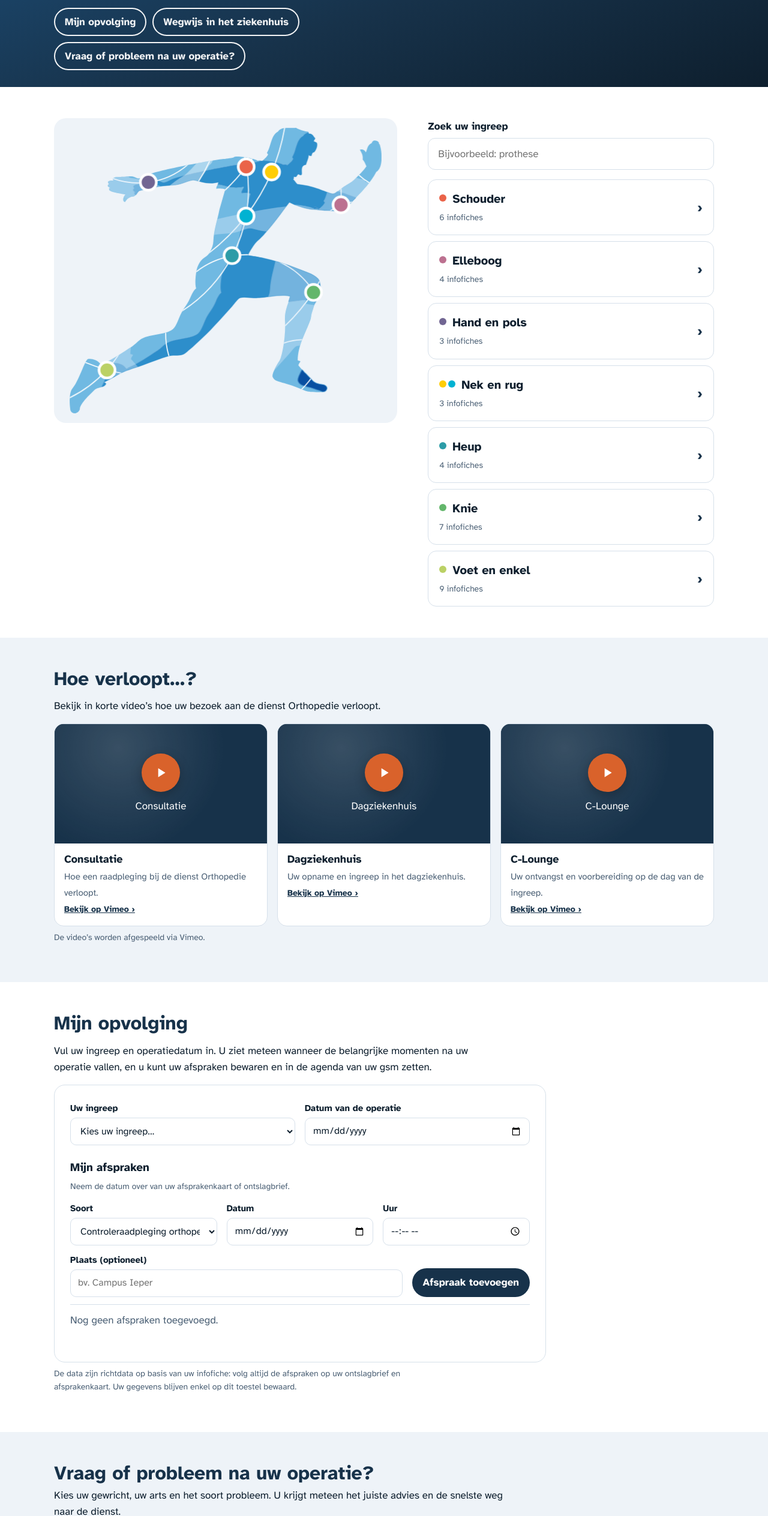
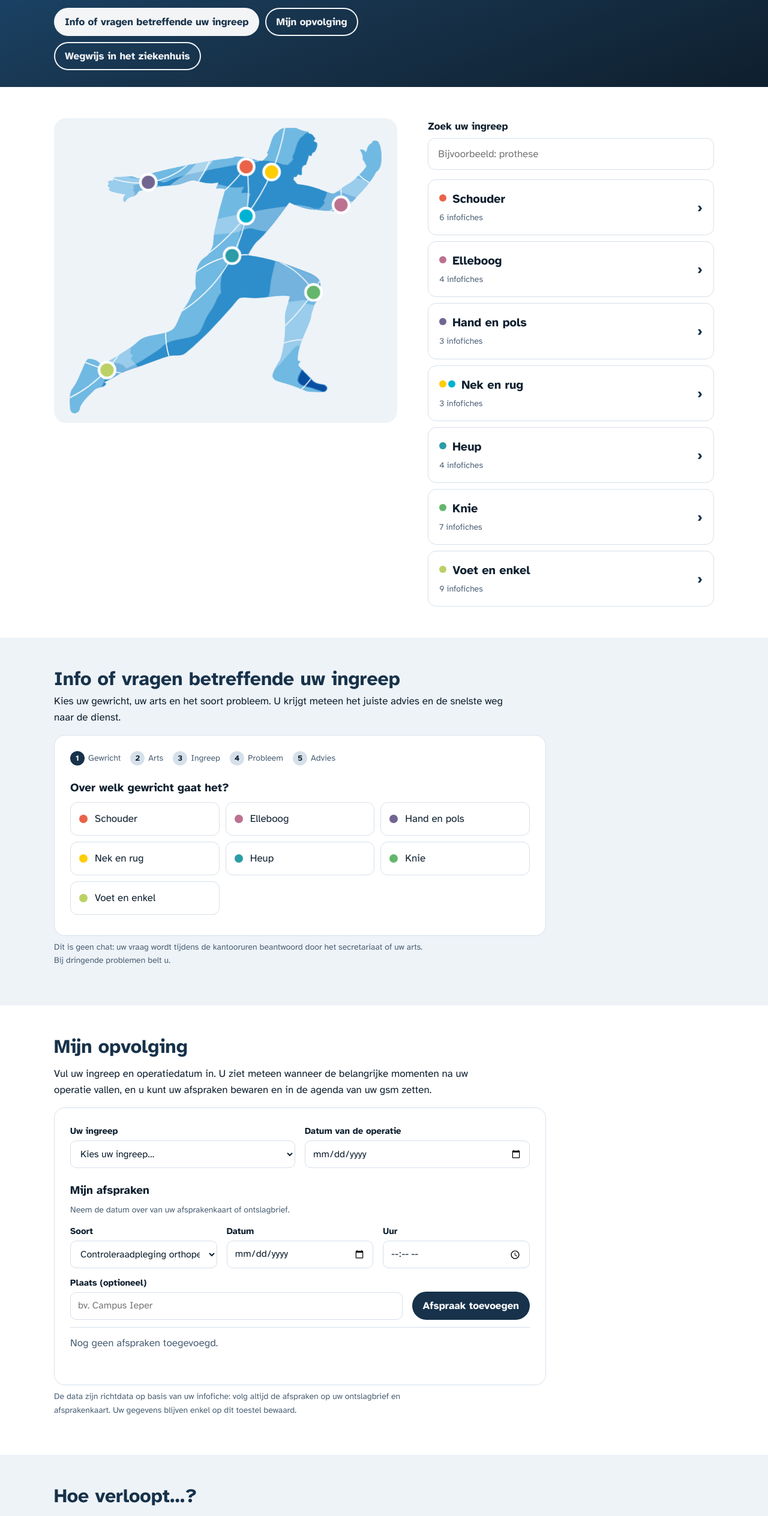
Before and after one commit to thomasverschueren/patientenapp, a plain HTML site: page index.html in a window 1280 px wide. Shown: the part 273-2800 px from the top of the page at 60% size. Drawn offline with Linux system fonts and the light colour scheme.

Commit message:
Startpagina: 'Info of vragen betreffende uw ingreep' bovenaan
Knop en sectie 'Vraag of probleem na uw operatie?' hernoemd en als eerste
geplaatst, gevolgd door 'Mijn opvolging' en 'Wegwijs in het ziekenhuis'.
Service worker-versie verhoogd naar 2026-11-24-1.

Co-Authored-By: Claude Opus 5.5 <noreply@anthropic.com>
Claude-Session: https://claude.ai/code/session_018d3okzyPdrdiked3AwCL4p

```diff
--- a/index.html
+++ b/index.html
@@ -146,6 +146,7 @@ table.hv{width:100%;max-width:560px;border-collapse:collapse;margin:6px 0 4px}ta
 .vplay:focus-visible{outline:3px solid #fff;outline-offset:-6px}
 .vmeta{padding:12px 16px 14px}.vmeta b{display:block;font-size:18px}.vmeta small{color:var(--soft);font-size:15px}
 .vmeta a{font-size:14px;color:var(--pet);font-weight:700}
+.hbtns a:first-child{background:#fff;color:#17324a!important;box-shadow:none!important}
 .view{display:none}.view.on{display:block}
 .hero{background:linear-gradient(160deg,#1d4e78 0%,#17324a 55%,#0e1f2e 100%);color:#fff}
 .hero .wrap,.home .wrap{max-width:1100px}
@@ -193,7 +194,7 @@ table.hv{width:100%;max-width:560px;border-collapse:collapse;margin:6px 0 4px}ta
 <div id="o-remind"></div>
 <h1>Welkom bij de dienst Orthopedie</h1>
 <p class="welcome">Hier vindt u informatie over uw ingreep: hoe u zich voorbereidt, wat er gebeurt tijdens de opname en hoe het herstel verloopt. Kies hieronder het gewricht waarvoor u behandeld wordt.</p>
-<p class="btns" style="margin-top:16px"><a class="btn sec" style="color:#fff;box-shadow:0 0 0 2px #fff inset" href="#opvolging">Mijn opvolging</a><a class="btn sec" style="color:#fff;box-shadow:0 0 0 2px #fff inset" href="#videos">Wegwijs in het ziekenhuis</a><a class="btn sec" style="color:#fff;box-shadow:0 0 0 2px #fff inset" href="#vraag">Vraag of probleem na uw operatie?</a></p>
+<p class="btns hbtns" style="margin-top:16px"><a class="btn sec" style="color:#fff;box-shadow:0 0 0 2px #fff inset" href="#vraag">Info of vragen betreffende uw ingreep</a><a class="btn sec" style="color:#fff;box-shadow:0 0 0 2px #fff inset" href="#opvolging">Mijn opvolging</a><a class="btn sec" style="color:#fff;box-shadow:0 0 0 2px #fff inset" href="#videos">Wegwijs in het ziekenhuis</a></p>
 </div></header>
 <div class="band"><div class="wrap">
 <div class="home-grid">
@@ -205,11 +206,14 @@ table.hv{width:100%;max-width:560px;border-collapse:collapse;margin:6px 0 4px}ta
 </div>
 </div>
 </div></div>
-<div class="band vids" id="videos"><div class="wrap">
-<h2>Hoe verloopt…?</h2>
-<p class="asklead">Bekijk in korte video’s hoe uw bezoek aan de dienst Orthopedie verloopt.</p>
-<div class="vgrid" id="vgrid"></div>
-<p class="scale">De video’s worden afgespeeld via Vimeo.</p>
+<div class="band ask" id="vraag"><div class="wrap">
+<h2>Info of vragen betreffende uw ingreep</h2>
+<p class="asklead">Kies uw gewricht, uw arts en het soort probleem. U krijgt meteen het juiste advies en de snelste weg naar de dienst.</p>
+<div class="askbox">
+<ol class="steps" id="asteps"></ol>
+<div id="abody"></div>
+</div>
+<p class="scale">Dit is geen chat: uw vraag wordt tijdens de kantooruren beantwoord door het secretariaat of uw arts. Bij dringende problemen belt u.</p>
 </div></div>
 <div class="band opv" id="opvolging"><div class="wrap">
 <h2>Mijn opvolging</h2>
@@ -233,14 +237,11 @@ table.hv{width:100%;max-width:560px;border-collapse:collapse;margin:6px 0 4px}ta
 </div>
 <p class="scale">De data zijn richtdata op basis van uw infofiche: volg altijd de afspraken op uw ontslagbrief en afsprakenkaart. Uw gegevens blijven enkel op dit toestel bewaard.</p>
 </div></div>
-<div class="band ask" id="vraag"><div class="wrap">
-<h2>Vraag of probleem na uw operatie?</h2>
-<p class="asklead">Kies uw gewricht, uw arts en het soort probleem. U krijgt meteen het juiste advies en de snelste weg naar de dienst.</p>
-<div class="askbox">
-<ol class="steps" id="asteps"></ol>
-<div id="abody"></div>
-</div>
-<p class="scale">Dit is geen chat: uw vraag wordt tijdens de kantooruren beantwoord door het secretariaat of uw arts. Bij dringende problemen belt u.</p>
+<div class="band vids" id="videos"><div class="wrap">
+<h2>Hoe verloopt…?</h2>
+<p class="asklead">Bekijk in korte video’s hoe uw bezoek aan de dienst Orthopedie verloopt.</p>
+<div class="vgrid" id="vgrid"></div>
+<p class="scale">De video’s worden afgespeeld via Vimeo.</p>
 </div></div>
 </div>
 
--- a/sw.js
+++ b/sw.js
@@ -1,6 +1,6 @@
 // Service worker: maakt de app offline beschikbaar.
 // Verhoog VERSIE bij elke wijziging aan de app, zodat telefoons de nieuwe versie ophalen.
-const VERSIE = "2026-11-22-2";
+const VERSIE = "2026-11-24-1";
 const CACHE = "orthopedie-" + VERSIE;
 const BESTANDEN = [
   "./",
```
